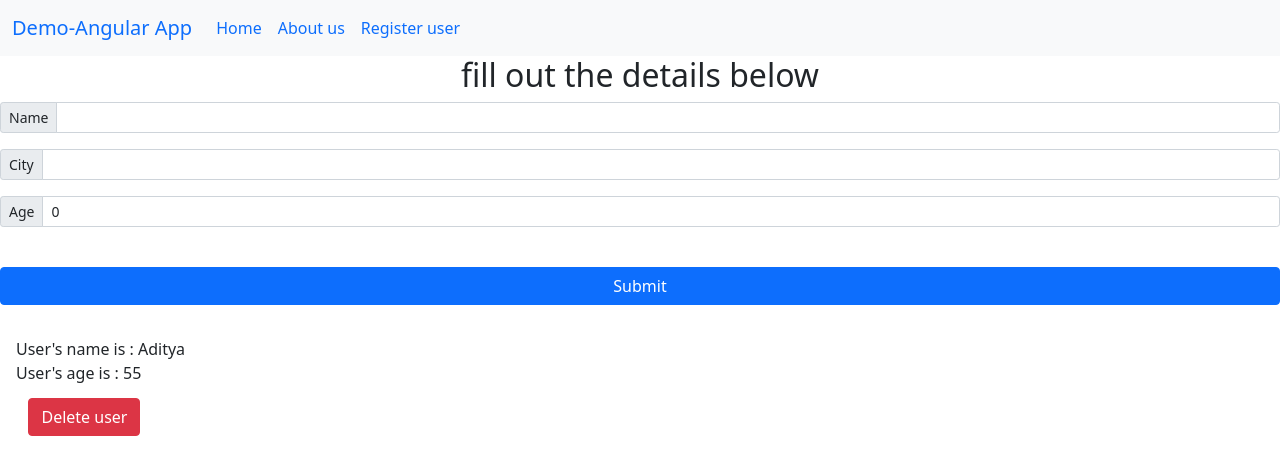
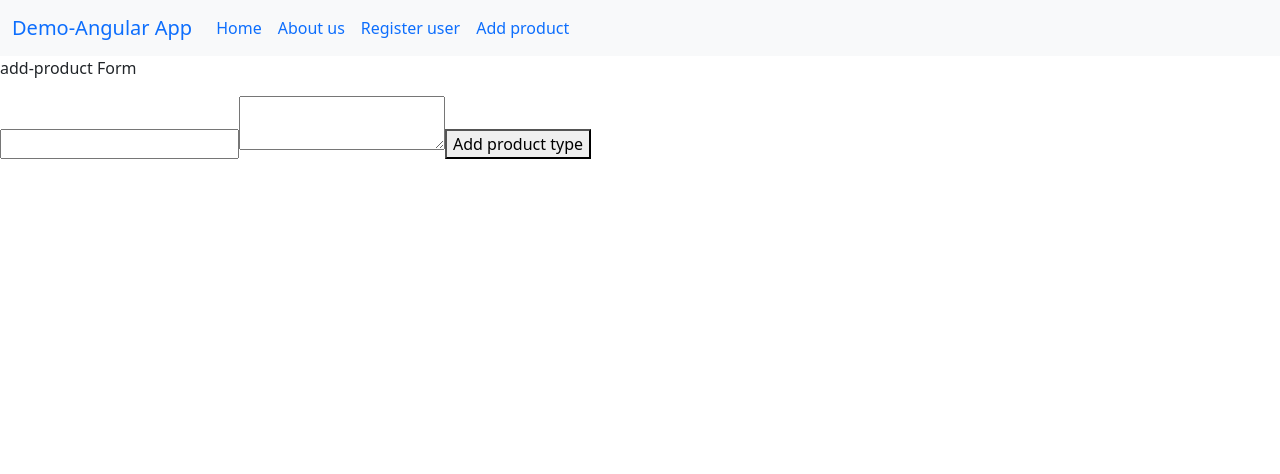
Before and after one commit to TCS-Angular/Angular-starter-project, an Angular app: page /product in a window 1280 px wide. Before the commit this address led to /. Shown: the top 474 px of the page. Built offline with nearby package versions, Linux system fonts and the light colour scheme; data requests are answered from the project's data file.

Commit message:
added reactive forms

```diff
--- a/src/app/app-routing.module.ts
+++ b/src/app/app-routing.module.ts
@@ -1,7 +1,9 @@
 import { NgModule } from '@angular/core';
 import { RouterModule, Routes } from '@angular/router';
+import { AddProductComponent } from './components/add-product/add-product.component';
+import { UserFormComponent } from './components/user-form/user-form.component';
 
-const routes: Routes = [];
+const routes: Routes = [ {path:"register", component:UserFormComponent} , {path:'product',component:AddProductComponent}];
 
 @NgModule({
   imports: [RouterModule.forRoot(routes)],
--- a/src/app/app.component.html
+++ b/src/app/app.component.html
@@ -1,2 +1,3 @@
 <app-navbar></app-navbar>
-<app-user-form></app-user-form>
+<!-- <img src="https://sleepsolutionsdfw.com/wp-content/uploads/2019/03/Welcome-to-our-new-website.jpg"> -->
+<router-outlet></router-outlet>
--- /dev/null
+++ b/src/app/components/add-product/add-product.component.html
@@ -0,0 +1,8 @@
+<p>add-product Form</p>
+
+ <form [formGroup]="addProductTypesForm">
+    <input type="text" formControlName="productName">
+    <textarea formControlName="productDescription"></textarea>
+    <button (click)="addProductType()">Add product type</button>
+
+ </form>
--- /dev/null
+++ b/src/app/components/add-product/add-product.component.ts
@@ -0,0 +1,25 @@
+import { Component, OnInit } from '@angular/core';
+import { FormControl, FormGroup } from '@angular/forms';
+
+@Component({
+  selector: 'app-add-product',
+  templateUrl: './add-product.component.html',
+  styleUrls: ['./add-product.component.css']
+})
+export class AddProductComponent implements OnInit {
+  addProductTypesForm : FormGroup;
+
+  constructor() { }
+
+  ngOnInit(): void {
+    this.addProductTypesForm = new FormGroup({
+      "productName" : new FormControl(),
+      "productDescription" : new FormControl()
+    })
+  }
+  addProductType() {
+    console.log(this.addProductTypesForm.value);
+
+  }
+
+}
--- a/src/app/components/navbar/navbar.component.html
+++ b/src/app/components/navbar/navbar.component.html
@@ -8,7 +8,8 @@
         <div class="navbar-nav">
           <a class="nav-link active" aria-current="page" href="#">Home</a>
           <a class="nav-link" href="#">About us</a>
-          <a class="nav-link" href="#">Register user</a>
+          <a class="nav-link" routerLink="/register" href="#">Register user</a>
+          <a class="nav-link" routerLink="/product" href="#">Add product</a>
         </div>
       </div>
     </div>
```
Also changed, not shown: src/app/app.module.ts (+6 -3 lines), src/app/components/add-product/add-product.component.css (added), 1 other file (tests, documents, lock files or other folders).
